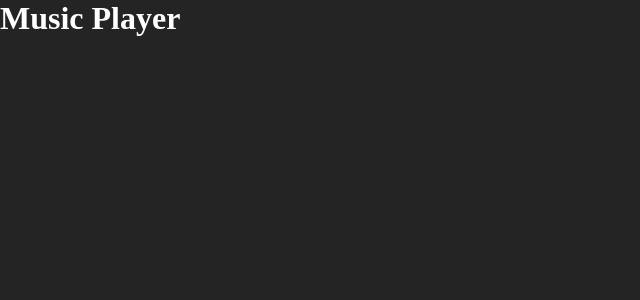
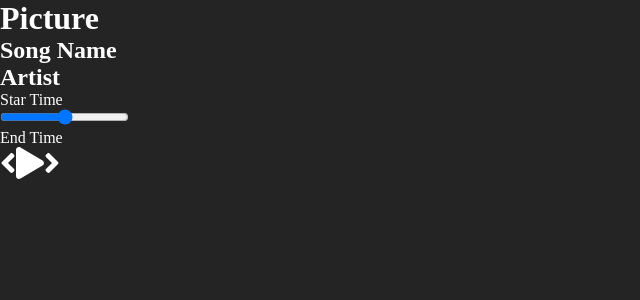
Before and after one commit to Shoozle/react-music-player, a React (Create React App) app: page / in a window 1280 px wide. Shown: the top 300 px of the page, without its empty margins (0-640 px from the left). Built offline with nearby package versions, Linux system fonts and the light colour scheme.

Commit message:
Buttons added

```diff
--- a/package.json
+++ b/package.json
@@ -3,6 +3,9 @@
   "version": "0.1.0",
   "private": true,
   "dependencies": {
+    "@fortawesome/fontawesome-svg-core": "^1.2.36",
+    "@fortawesome/free-solid-svg-icons": "^5.15.4",
+    "@fortawesome/react-fontawesome": "^0.1.16",
     "@testing-library/jest-dom": "^5.14.1",
     "@testing-library/react": "^11.2.7",
     "@testing-library/user-event": "^12.8.3",
--- a/src/App.js
+++ b/src/App.js
@@ -1,9 +1,13 @@
 import './styles/app.scss';
+
+import Player from './components/Player';
+import Song from './components/Song';
 
 function App() {
   return (
     <div className="App">
-      <h1>Music Player</h1>
+      <Song/>
+      <Player/>
     </div>
   );
 }
--- /dev/null
+++ b/src/components/Player.js
@@ -0,0 +1,21 @@
+import { FontAwesomeIcon } from "@fortawesome/react-fontawesome";
+import { faPlay, faAngleLeft, faAngleRight } from "@fortawesome/free-solid-svg-icons";
+
+const Player = () => {
+    return (
+        <div className="player">
+            <div className="time__control">
+                <p>Star Time</p>
+                <input type="range" />
+                <p>End Time</p>
+            </div>
+            <div className="play__control">
+                <FontAwesomeIcon className="skip__back" size="2x" icon={faAngleLeft}/>
+                <FontAwesomeIcon className="play" size="2x" icon={faPlay}/>
+                <FontAwesomeIcon className="skip__forward" size="2x" icon={faAngleRight}/>
+            </div>
+        </div>
+    )
+}
+
+export default Player;
--- /dev/null
+++ b/src/components/Song.js
@@ -0,0 +1,12 @@
+
+const Song = () => {
+    return (
+        <div className="song__container">
+            <h1>Picture</h1>
+            <h2>Song Name</h2>
+            <h2>Artist</h2>
+        </div>
+    )
+}
+
+export default Song;
```
Also changed, not shown: 1 other file (tests, documents, lock files or other folders).
